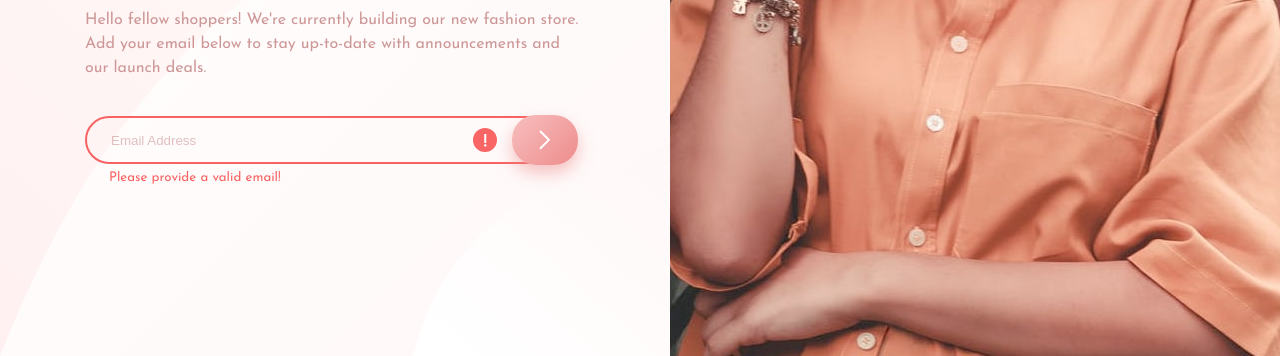
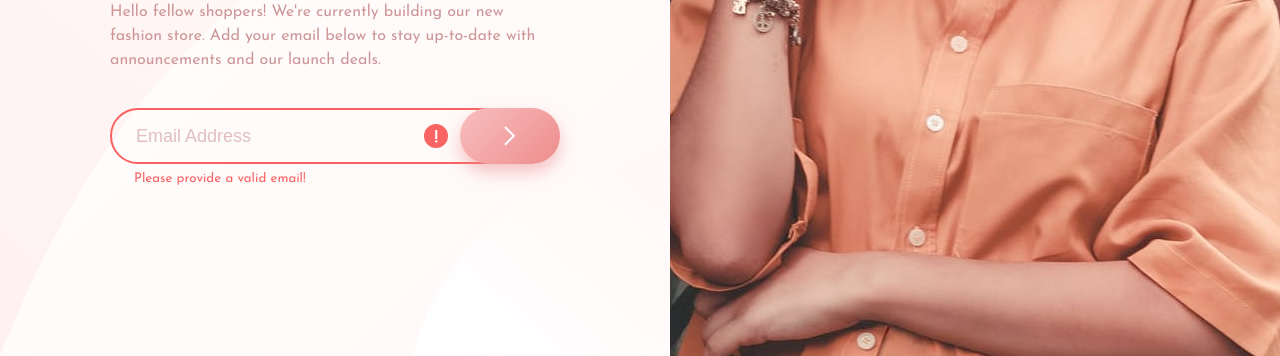
Before and after one commit to calebesg/apparel-coming-soon-page, a plain HTML site: page index.html in a window 1280 px wide. Shown: the part 444-800 px from the top of the page. Drawn offline with Linux system fonts and the light colour scheme.

Commit message:
layout adjustment

```diff
--- a/index.html
+++ b/index.html
@@ -15,7 +15,7 @@
 </head>
 <body>
   <header class="content-width">
-    <a href="#">
+    <a href="/">
       <img class="logo" src="./images/logo.svg" alt="Logo Base Apparel">
     </a>
   </header>
@@ -33,7 +33,13 @@
 
     <form action="#">
       <div class="form-wrap error">
-        <input type="email" name="email" placeholder="Email Address">
+        <input
+          id="email"
+          type="email"
+          name="email"
+          placeholder="Email Address"
+          maxlength="50"
+        />
         <button aria-label="Confirmar Email">
           <img src="./images/icon-arrow.svg" alt="" aria-hidden="true">
         </button>
--- a/styles.css
+++ b/styles.css
@@ -1,7 +1,7 @@
 :root {
   --desaturated-red: hsl(0, 36%, 70%);
   --soft-red: hsl(0, 93%, 68%);
-  --dark-grayish-red: hsl(0, 6%, 24%);
+  --dark-red: hsl(0, 6%, 24%);
 }
 
 *,
@@ -40,11 +40,12 @@ header img.logo {
 /* Content ------------------------ */
 
 .content .title {
-  margin-top: 3.125rem;
+  margin-top: 2.25rem;
+  font-size: 2.5rem;
   text-align: center;
   letter-spacing: 1rem;
   font-weight: 600;
-  color: var(--dark-grayish-red);
+  color: var(--dark-red);
 }
 
 .content .title span {
@@ -53,7 +54,7 @@ header img.logo {
 }
 
 .content .description {
-  margin-top: 1.5rem;
+  margin-top: 1.875rem;
   text-align: center;
   color: var(--desaturated-red);
   line-height: 1.5rem;
@@ -61,7 +62,8 @@ header img.logo {
 
 /* Form --------------------------- */
 form {
-  margin: 2.25rem 0;
+  margin-top: 2.25rem;
+  margin-bottom: 4rem;
 }
 
 .form-wrap {
@@ -73,7 +75,7 @@ form {
 .form-wrap.error::after {
   content: url(./images/icon-error.svg);
   position: absolute;
-  right: 5.5rem;
+  right: 4.75rem;
   width: 1.5rem;
   height: 1.5rem;
 }
@@ -82,6 +84,7 @@ form {
   flex: 1;
   margin-right: 1rem;
   height: 3rem;
+  color: var(--dark-red);
   border: 1px solid var(--desaturated-red);
   border-radius: 1.5rem;
   background: transparent;
@@ -89,43 +92,44 @@ form {
   transition: all .4s;
 }
 
-.form-wrap.error input {
-  border: 2px solid var(--soft-red);
-  padding-right: 7rem;
-}
-
 .form-wrap input::placeholder {
   color: var(--desaturated-red);
   opacity: .6;
 }
 
+.form-wrap.error input {
+  border: 2px solid var(--soft-red);
+  padding-right: 6rem;
+}
+
 .form-wrap button {
   position: absolute;
-  right: 7px;
-  width: 4.125rem;
-  height: 3.125rem;
+  right: 0;
+
+  width: 4rem;
+  height: 3rem;
   border-radius: 1.5rem;
   border: none;
   background: linear-gradient(135deg, hsl(0, 80%, 86%), hsl(0, 74%, 74%));
+  box-shadow: 0 0.5rem 1rem hsla(0, 74%, 74%, 0.5);
+  cursor: pointer;
+
   display: flex;
   justify-content: center;
   align-items: center;
-  box-shadow: 0 0.5rem 1rem hsla(0, 74%, 74%, 0.5);
-  cursor: pointer;
   transition: all .3s;
 }
 
 .form-wrap button:hover {
-  width: 80px;
-  right: 0;
   background: linear-gradient(135deg, hsl(0, 76%, 89%), hsl(0, 56%, 76%));
 }
 
 .form-wrap .notify {
   color: var(--soft-red);
+  text-align: center;
   position: absolute;
-  bottom: -1.25rem;
-  left: 1.5rem;
+  bottom: -1.3rem;
+  left: 0;
 
   opacity: 0;
   width: 0;
@@ -135,7 +139,7 @@ form {
 
 .form-wrap.error .notify {
   opacity: 1;
-  width: fit-content;
+  width: 100%;
 }
 
 @media (min-width: 62.5rem) { /* 1000px */
@@ -149,10 +153,10 @@ form {
   }
 
   .content-width {
-    max-width: 500px;
+    max-width: 28.125rem;
     width: 100%;
     margin: 0 auto;
-    margin-top: 70px;
+    margin-top: 4.375rem;
     padding: 0;
   }
 
@@ -195,4 +199,30 @@ form {
   .content .description {
     text-align: left;
   }
+
+  .form-wrap input {
+    height: 3.5rem;
+    font-size: 1.125rem;
+    border-radius: 1.75rem;
+  }
+
+  .form-wrap.error input {
+    padding-right: 8.5rem;
+  }
+
+  .form-wrap.error::after {
+    right: 7rem;
+  }
+
+  .form-wrap button {
+    right: 0;
+    width: 6.25rem;
+    height: 3.5rem;
+    border-radius: 1.75rem;
+  }
+
+  .form-wrap .notify {
+    text-align: left;
+    padding-left: 1.5rem;
+  }
 }
```
